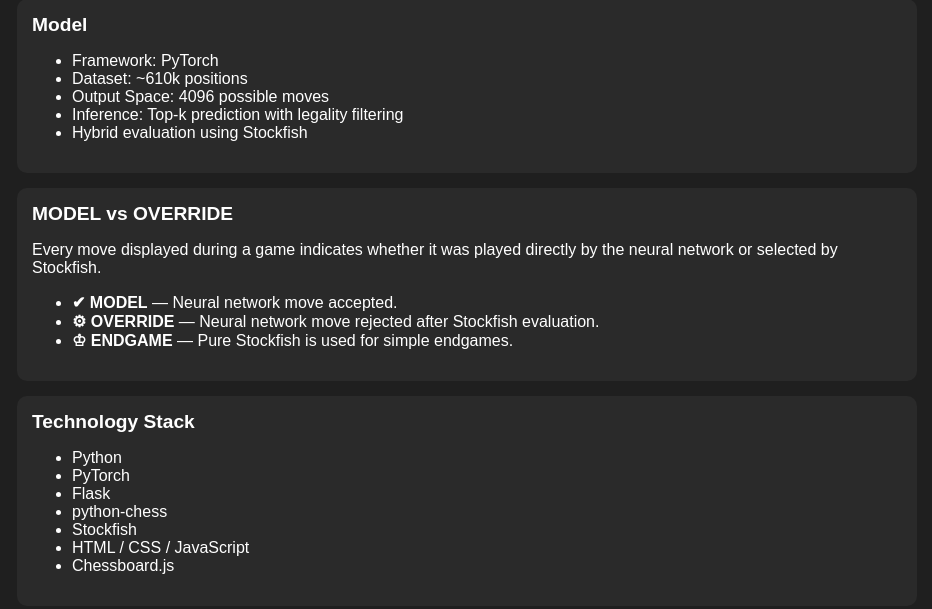
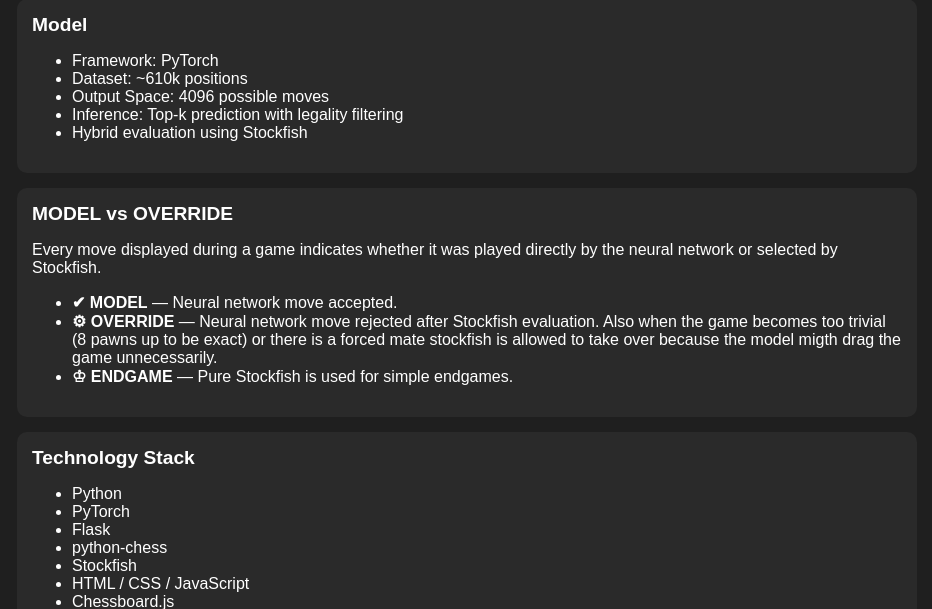
Before and after one commit to WanderLus1/ChessBot_app, a Flask app: page /about in a window 1280 px wide. Shown: the part 1011-1620 px from the top of the page, without its empty margins (173-1105 px from the left). Run offline with Flask 3, Linux system fonts and the light colour scheme.

Commit message:
updated about page

```diff
--- a/templates/about.html
+++ b/templates/about.html
@@ -148,7 +148,7 @@
                 <li><strong>✔ MODEL</strong> — Neural network move accepted.</li>
 
                 <li><strong>⚙ OVERRIDE</strong> — Neural network move rejected after
-                Stockfish evaluation.</li>
+                Stockfish evaluation. Also when the game becomes too trivial (8 pawns up to be exact) or there is a forced mate stockfish is allowed to take over because the model migth drag the game unnecessarily.</li>
 
                 <li><strong>♔ ENDGAME</strong> — Pure Stockfish is used for simple
                 endgames.</li>
```
